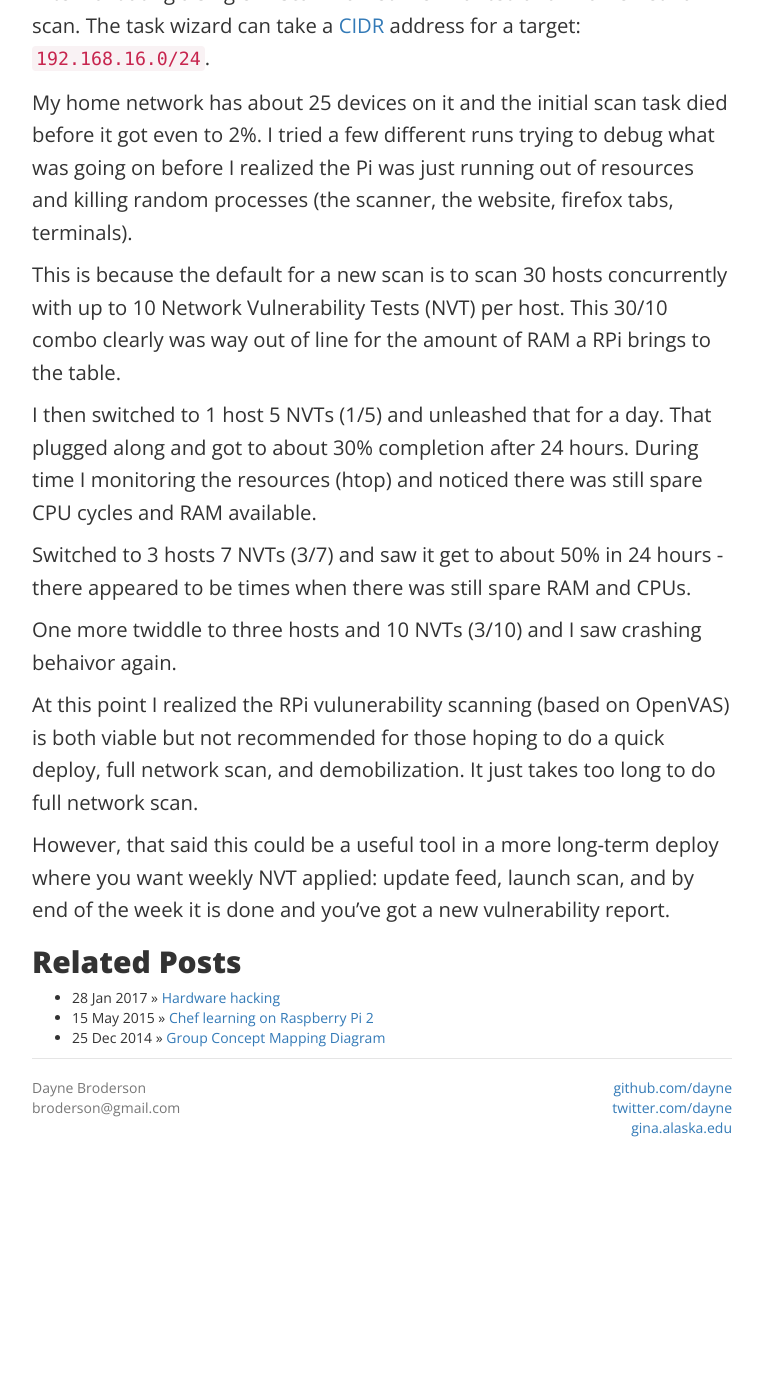
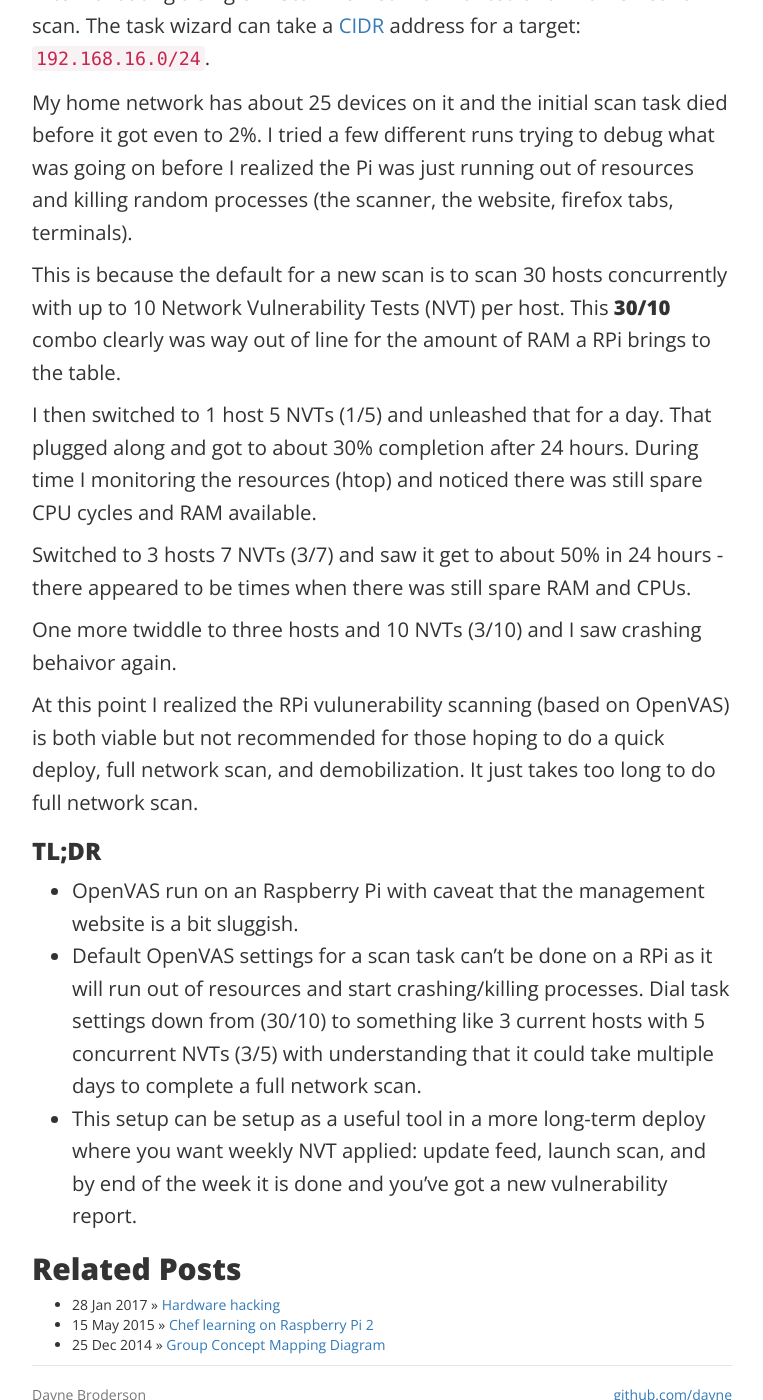
Before and after one commit to dayne/dayne.github.com, a Jekyll site: the page built from _posts/2018-05-24-RPi_Vulnerability_Scanner.md, in a window 1280 px wide and 1400 px high, scrolled down 2563 px. Shown: the whole window, without its empty margins (258-1021 px from the left). Built offline with Jekyll 4.4.1, drawn with Linux system fonts in a browser that asks for light colours; nearby versions of some CDN libraries; before the commit the page ends 3731 px from its top, so only the background shows below that.

Commit message:
adding tldr to rpi vul post

```diff
--- a/_posts/2018-05-24-RPi_Vulnerability_Scanner.md
+++ b/_posts/2018-05-24-RPi_Vulnerability_Scanner.md
@@ -68,7 +68,7 @@
 
 My home network has about 25 devices on it and the initial scan task died before it got even to 2%. I tried a few different runs trying to debug what was going on before I realized the Pi was just running out of resources and killing random processes (the scanner, the website, firefox tabs, terminals).
 
-This is because the default for a new scan is to scan 30 hosts concurrently with up to 10 Network Vulnerability Tests (NVT) per host.  This 30/10 combo clearly was way out of line for the amount of RAM a RPi brings to the table.
+This is because the default for a new scan is to scan 30 hosts concurrently with up to 10 Network Vulnerability Tests (NVT) per host.  This **30/10** combo clearly was way out of line for the amount of RAM a RPi brings to the table.
 
 I then switched to 1 host 5 NVTs (1/5) and unleashed that for a day.  That plugged along and got to about 30% completion after 24 hours. During time I monitoring the resources (htop) and noticed there was still spare CPU cycles and RAM available.
 
@@ -78,4 +78,8 @@
 
 At this point I realized the RPi vulunerability scanning (based on OpenVAS) is both viable but not recommended for those hoping to do a quick deploy, full network scan, and demobilization. It just takes too long to do full network scan.
 
-However, that said this could be a useful tool in a more long-term deploy where you want weekly NVT applied: update feed, launch scan, and by end of the week it is done and you've got a new vulnerability report.
+### TL;DR
+
+* OpenVAS run on an Raspberry Pi with caveat that the management website is a bit sluggish.
+* Default OpenVAS settings for a scan task can't be done on a RPi as it will run out of resources and start crashing/killing processes. Dial task settings  down from (30/10) to something like 3 current hosts with 5  concurrent NVTs (3/5) with understanding that it could take multiple days to complete a full network scan.
+* This setup can be setup as a useful tool in a more long-term deploy where you want weekly NVT applied: update feed, launch scan, and by end of the week it is done and you've got a new vulnerability report.
```
